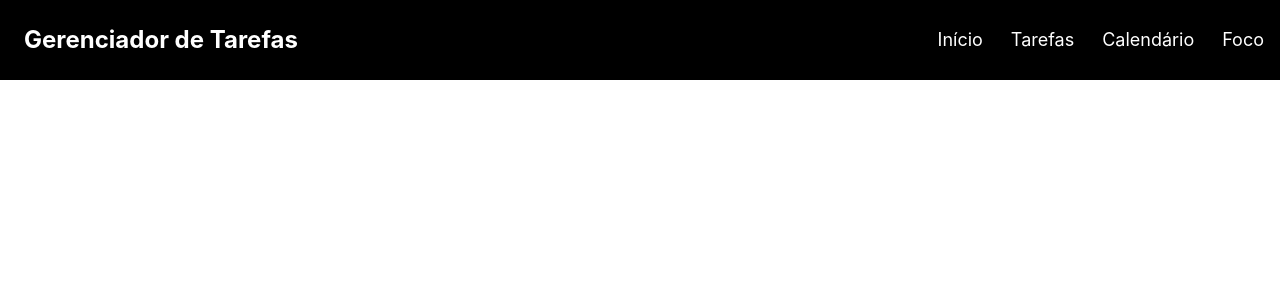
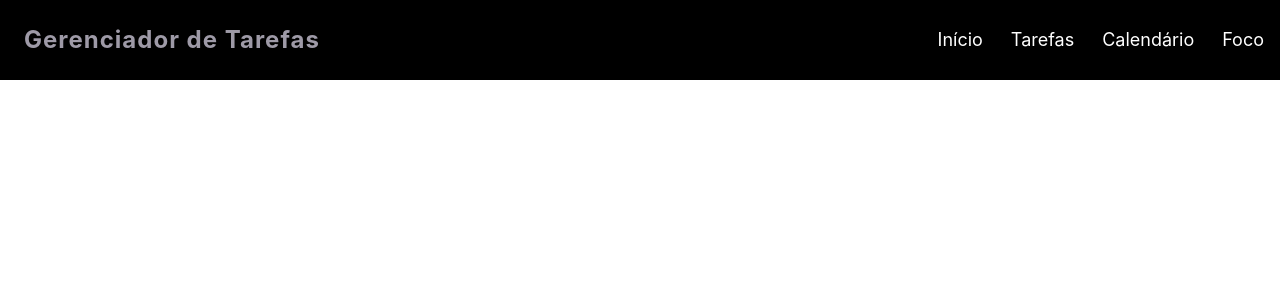
Before and after one commit to EduardoGuzeli/Gerenciador-De-Tarefas, a React (Vite) app: page / in a window 1280 px wide. In both pictures the pointer is over the element "Gerenciador de Tarefas". Shown: the top 300 px of the page. Built offline with nearby package versions, Linux system fonts and the light colour scheme.

Commit message:
style: Estilização do header

```diff
--- a/src/css/style.css
+++ b/src/css/style.css
@@ -0,0 +1,6 @@
+.logo:hover{
+    color: #9e9aa7;
+    letter-spacing: 1px;
+    animation: acender 0.5s forwards;
+    transition: 0.6s;
+}
```
